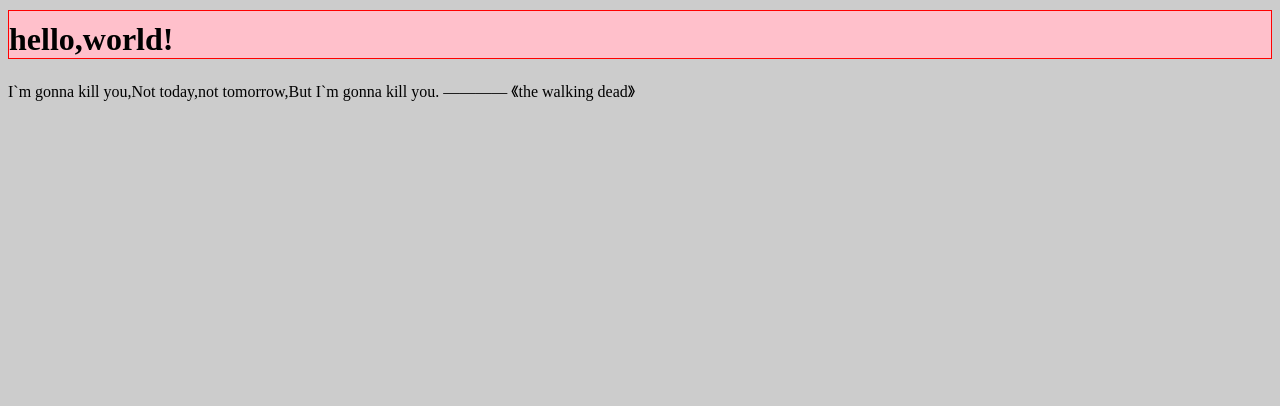
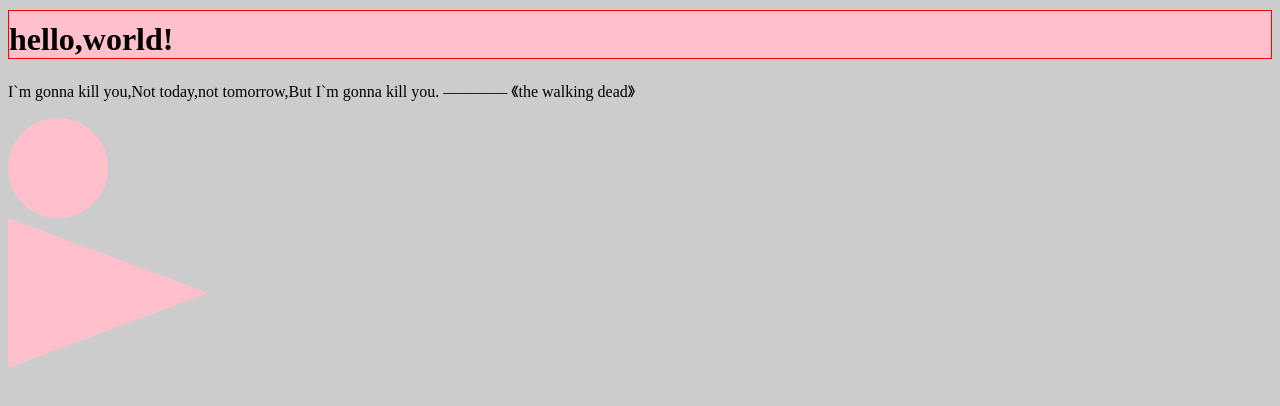
Before and after one commit to iamgdoer/postcss_demo, a website: page dest/index.html in a window 1280 px wide. Drawn offline with Linux system fonts and the light colour scheme; a web font is replaced by a local one.

Commit message:
circle && triangle test

```diff
--- a/dest/index.html
+++ b/dest/index.html
@@ -13,5 +13,7 @@
         I`m gonna kill you,Not today,not tomorrow,But I`m gonna kill you.
         ———— 《the walking dead》
     </p>
+    <div class="circle"></div>
+    <div class="triangle"></div>
 </body>
 </html>
--- a/dest/style.css
+++ b/dest/style.css
@@ -21,3 +21,19 @@ body{
 .magician{
     font-family: 'Indie Flower';
 }
+
+.circle {
+    border-radius: 50%;
+    width: 100px;
+    height: 100px;
+    background-color: pink;
+}
+
+.triangle {
+    width: 0;
+    height: 0;
+    border-style: solid;
+    border-color: transparent;
+    border-width: 75px 0 75px 200px;
+    border-left-color: pink;
+}
--- a/gulpfile.js
+++ b/gulpfile.js
@@ -4,11 +4,15 @@ const pump         = require('pump');
 
 const alias        = require('postcss-alias');
 const magician     = require('postcss-font-magician');
+const circle       = require('postcss-circle');
+const triangle     = require('postcss-triangle');
 
 gulp.task('css', function(cb) {
     const plugins = [
         alias,
-        magician
+        magician,
+        circle,
+        triangle
     ];
     pump([
         gulp.src('src/*.css'),
--- a/src/style.css
+++ b/src/style.css
@@ -20,3 +20,14 @@ body{
 .magician{
     font-family: 'Indie Flower';
 }
+
+.circle {
+    circle: 100px pink;
+}
+
+.triangle {
+    triangle: pointing-right;
+    width: 200px;
+    height: 150px;
+    background-color: pink;
+}
```
